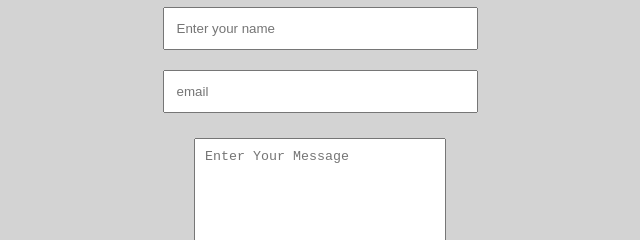
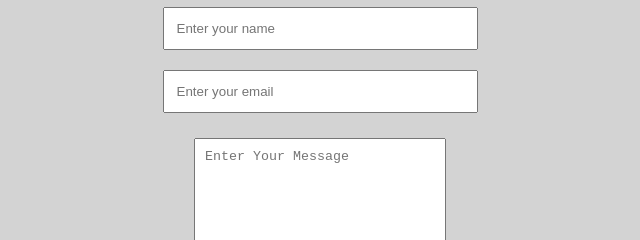
Before and after one commit to Jenya10016/Jenya_Seletsky_Portfolio, a plain HTML site: page index.html in a window 1280 px wide. Shown: the part 986-1226 px from the top of the page, 320-960 px from the left. Drawn offline with Linux system fonts and the light colour scheme.

Commit message:
updated contact

```diff
--- a/index.html
+++ b/index.html
@@ -52,7 +52,7 @@
          <form action="" class="form">
              <input type="text" name="name" class="input"placeholder="Enter your name">
              <input type="email" name="email" class="input"
-             placeholder="email"E-mail>
+             placeholder="Enter your email"E-mail>
              <textarea name="msg" id="msg" cols="30" rows="10"
              placeholder="Enter Your Message"></textarea>
              <input type="submit" value="SEND" id="send">
```
